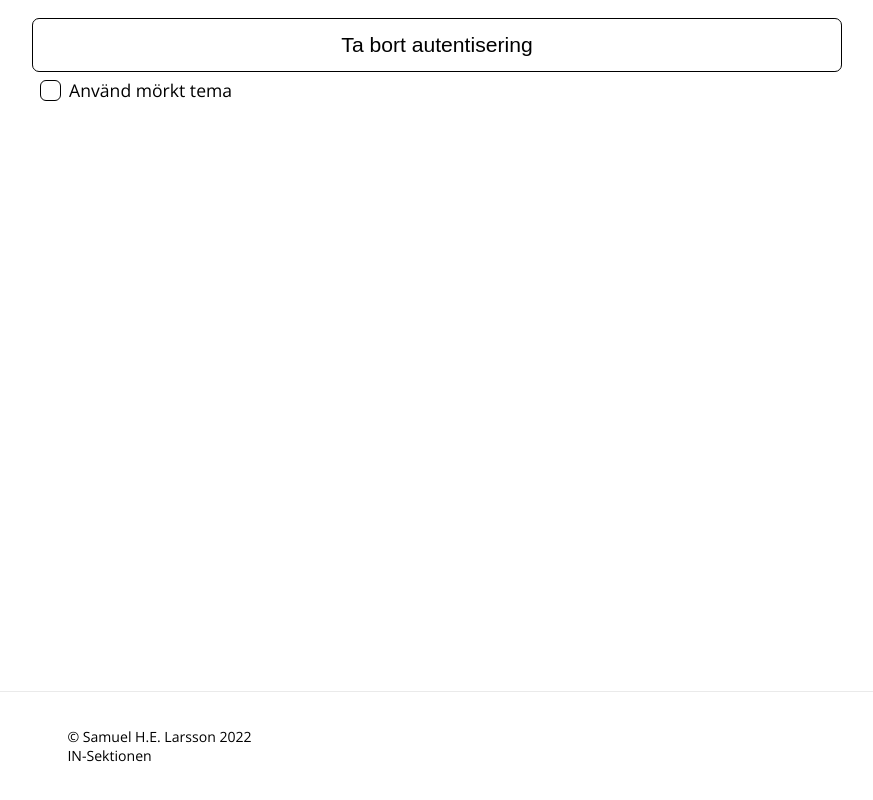
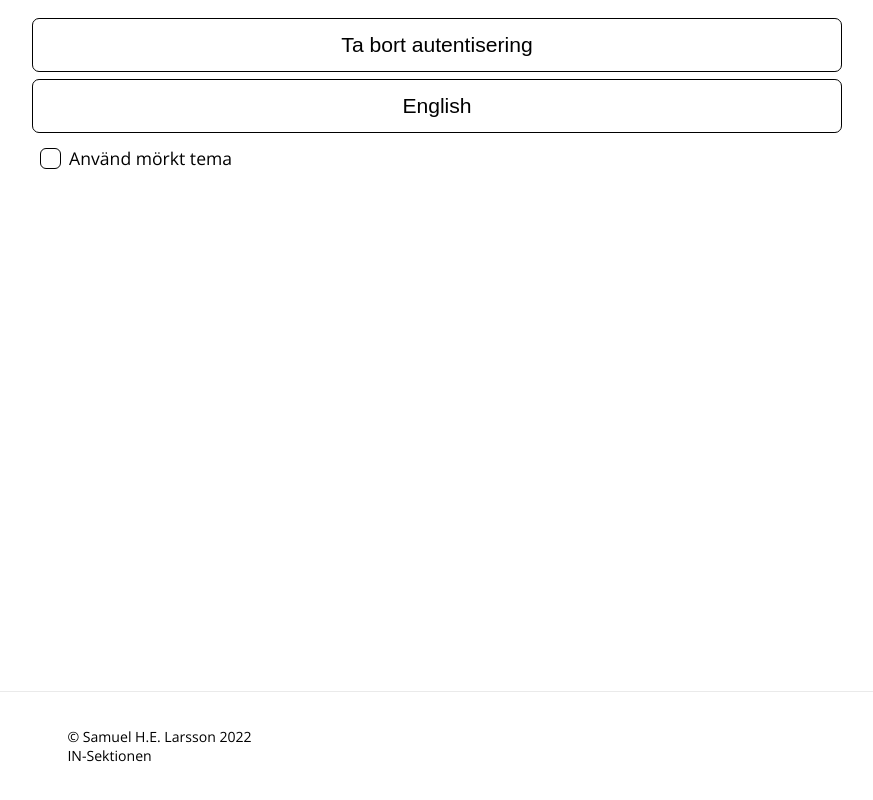
Before and after one commit to StelFoog/cleaning-list-app, a Next.js app: page /settings in a window 1280 px wide. Shown: the whole page, without its empty margins (203-1076 px from the left). Built offline with nearby package versions, Linux system fonts and the light colour scheme.

Commit message:
added language switcher

```diff
--- a/localization/en.json
+++ b/localization/en.json
@@ -450,7 +450,8 @@
 		},
 		"settings": {
 			"remove-authentication": "Remove authentication",
-			"dark-mode": "Use dark-mode"
+			"dark-mode": "Use dark-mode",
+			"translate": "Svenska"
 		},
 		"new-form-list": {
 			"title": "Forms"
--- a/localization/sv.json
+++ b/localization/sv.json
@@ -450,7 +450,8 @@
 		},
 		"settings": {
 			"remove-authentication": "Ta bort autentisering",
-			"dark-mode": "Använd mörkt tema"
+			"dark-mode": "Använd mörkt tema",
+			"translate": "English"
 		},
 		"new-form-list": {
 			"title": "Formulär"
--- a/next.config.js
+++ b/next.config.js
@@ -2,9 +2,7 @@
 module.exports = {
 	reactStrictMode: true,
 	i18n: {
-		// Re-add locales when localizations are fully supported
-		// locales: ['sv', 'en'],
-		locales: ['sv'],
+		locales: ['sv', 'en'],
 		defaultLocale: 'sv',
 		localeDetection: false,
 	},
--- a/pages/settings.tsx
+++ b/pages/settings.tsx
@@ -1,5 +1,6 @@
 import { GetStaticProps, NextPage } from 'next';
 import { useTheme } from 'next-themes';
+import Link from 'next/link';
 import { useRouter } from 'next/router';
 import LabeledCheck from '../components/LabeledCheck';
 import { Translations } from '../types/Translations';
@@ -7,12 +8,16 @@ import { getTranslations } from '../util/getLocalizations';
 import useAuth from '../util/hooks/useAuth';
 import localize from '../util/localize';
 
-const Settings: NextPage<Translations> = ({ translations }) => {
+interface Props extends Translations {
+	locale: string;
+}
+
+const Settings: NextPage<Props> = ({ translations, locale }) => {
 	const router = useRouter();
 	const [_auth, newAuth] = useAuth();
 	const { theme, setTheme } = useTheme();
 
-	const l10n = localize(translations);
+	const pageInstance = localize(translations).instance('pages.settings');
 
 	function deauthenticate() {
 		newAuth(null);
@@ -26,9 +31,14 @@ const Settings: NextPage<Translations> = ({ translations }) => {
 
 	return (
 		<main>
-			<button onClick={deauthenticate}>{l10n('pages.settings.remove-authentication')}</button>
+			<button onClick={deauthenticate}>{pageInstance('remove-authentication')}</button>
+			<div className="contentSplit" />
+			<Link href="" locale={locale === 'sv' ? 'en' : 'sv'} passHref>
+				<button>{pageInstance('translate')}</button>
+			</Link>
+			<div className="contentSplit" />
 			<LabeledCheck
-				label={l10n('pages.settings.dark-mode')}
+				label={pageInstance('dark-mode')}
 				value={theme === 'dark'}
 				onChange={changeTheme}
 				color="#5f27cd"
@@ -39,11 +49,11 @@ const Settings: NextPage<Translations> = ({ translations }) => {
 	);
 };
 
-export const getStaticProps: GetStaticProps<Translations> = async ({ locale }) => {
+export const getStaticProps: GetStaticProps<Props> = async ({ locale }) => {
 	const translations = getTranslations(locale as string, ['pages.settings']);
 
 	return {
-		props: { translations },
+		props: { translations, locale: locale || 'sv' },
 	};
 };
 
```
